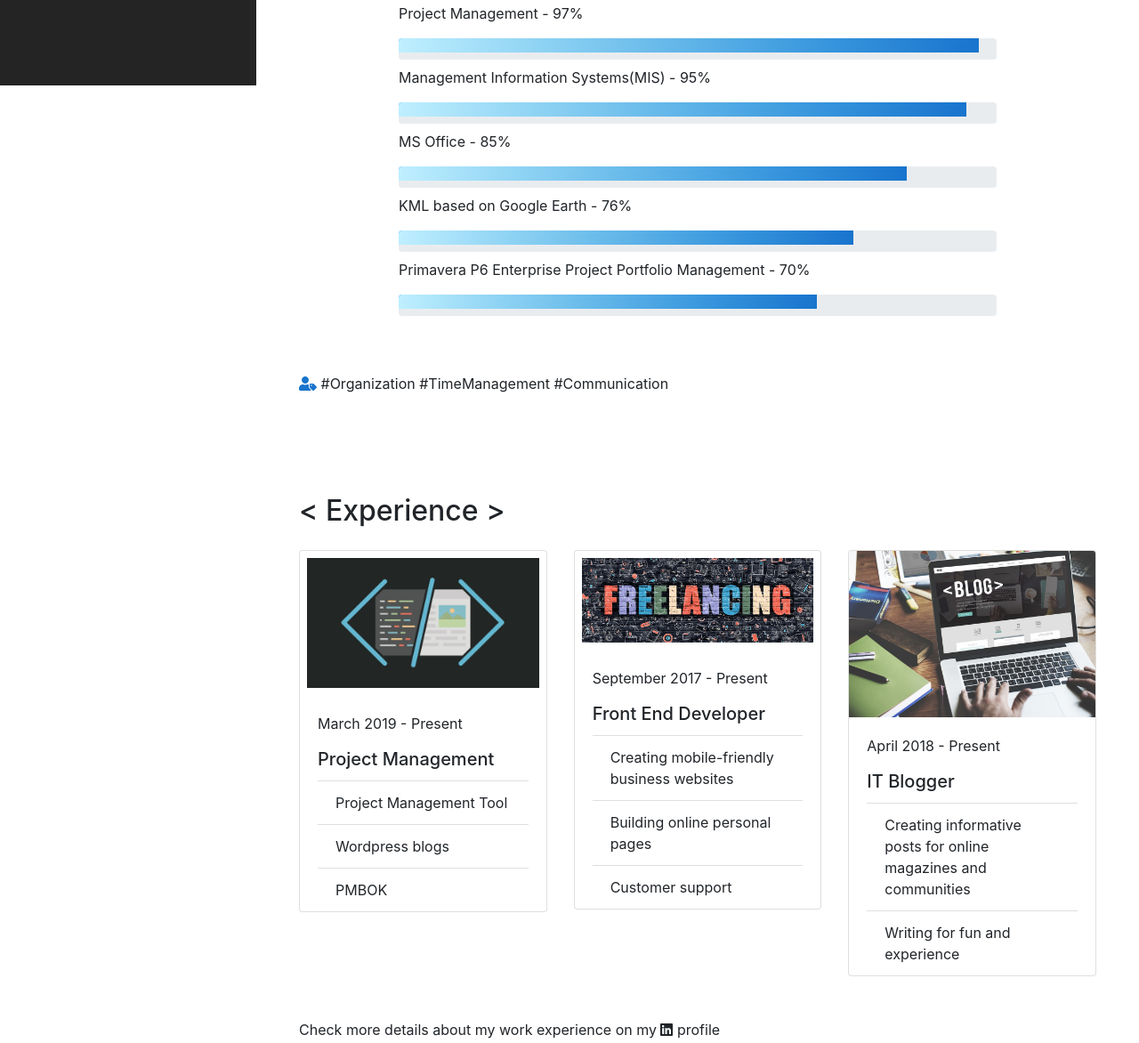
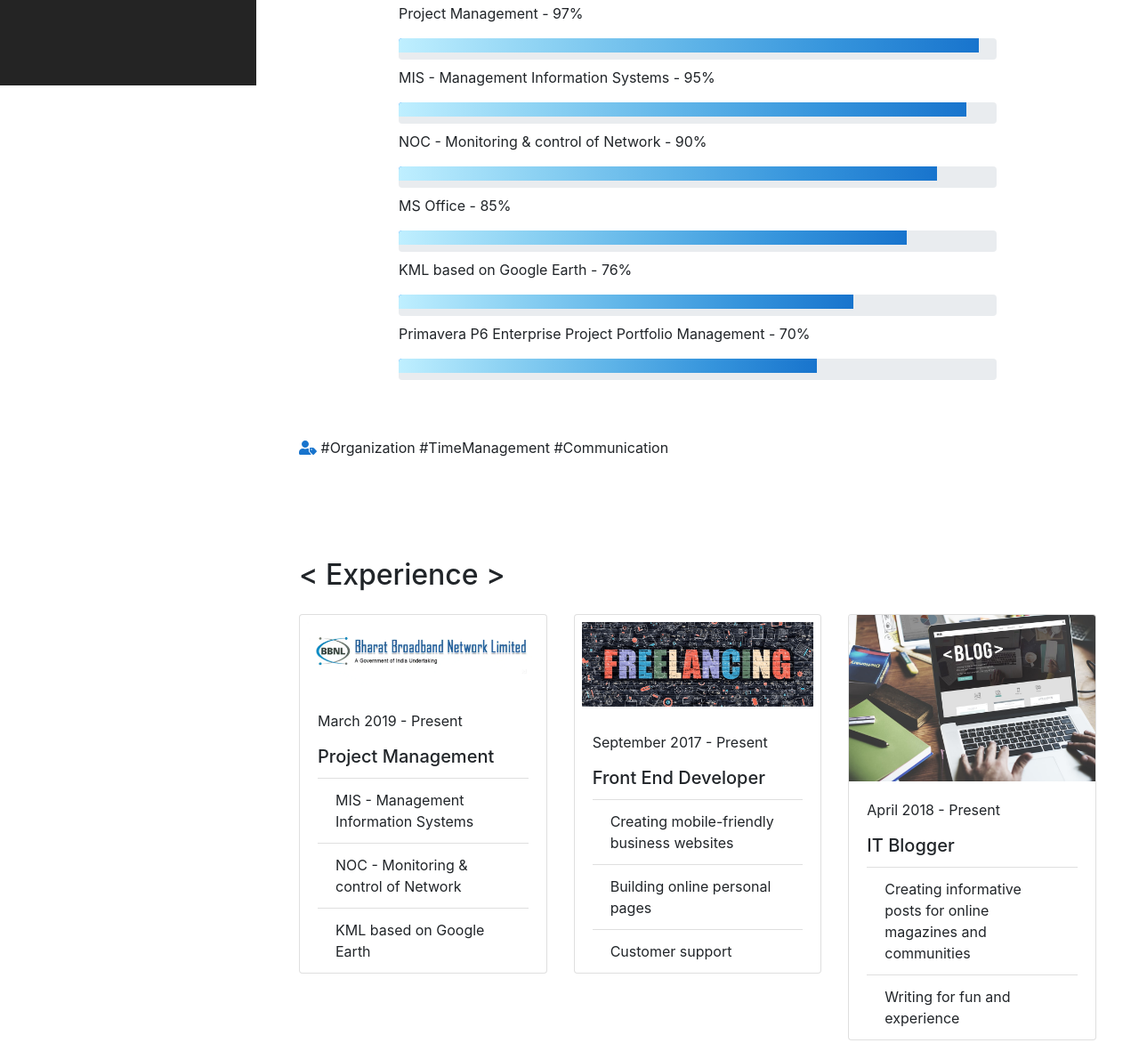
Before and after one commit to ayush94k/ayush94k.github.io, a website with bundled scripts: page index.html in a window 1280 px wide. Shown: the part 704-1876 px from the top of the page at 89% size. Built offline with nearby package versions, Linux system fonts and the light colour scheme; a web font is replaced by a local one.

Commit message:
update exp1

```diff
--- a/index.html
+++ b/index.html
@@ -188,7 +188,7 @@
                 style="width: 97%"
               ></div>
             </div>
-            <p class="text-left">Management Information Systems(MIS) - 95%</p>
+            <p class="text-left">MIS - Management Information Systems - 95%</p>
 
             <div class="progress mb-2" style="height: 1.5rem;">
               <div
@@ -198,6 +198,18 @@
                 aria-valuemin="0"
                 aria-valuemax="100"
                 style="width: 95%"
+              ></div>
+            </div>
+            <p class="text-left">NOC - Monitoring & control of Network - 90%</p>
+
+            <div class="progress mb-2" style="height: 1.5rem;">
+              <div
+                class="progress-bar"
+                role="progressbar"
+                aria-valuenow="90"
+                aria-valuemin="0"
+                aria-valuemax="100"
+                style="width: 90%"
               ></div>
             </div>
             <p class="text-left">MS Office - 85%</p>
@@ -254,8 +266,8 @@
               <div class="card mb-5">
                 <img
                   class="card-img-top p-2"
-                  src="web-developer.jpg"
-                  alt="web-developer"
+                  src="bbnl.jpg"
+                  alt="bbnl"
                 />
 
                 <div class="card-body pb-0">
@@ -264,13 +276,13 @@
 
                   <ul class="list-group list-group-flush">
                     <li class="list-group-item">
-                      Project Management Tool
+                      MIS - Management Information Systems
                     </li>
                     <li class="list-group-item">
-                      Wordpress blogs
+                      NOC - Monitoring & control of Network
                     </li>
                     <li class="list-group-item">
-                      PMBOK
+                      KML based on Google Earth
                     </li>
                   </ul>
                 </div>
```
Also changed, not shown: bbnl.jpg (added).
